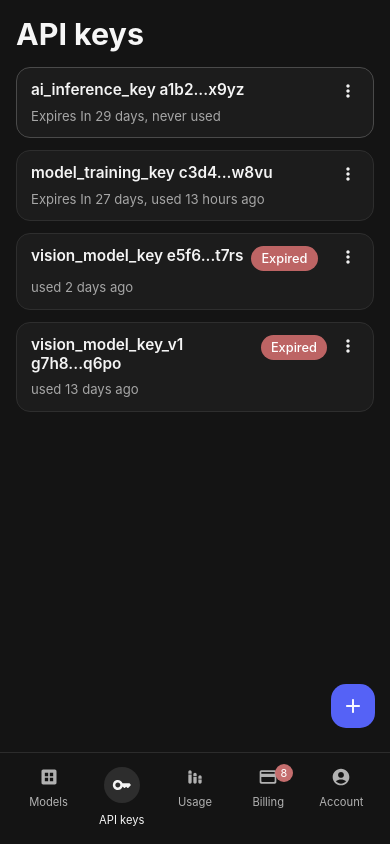
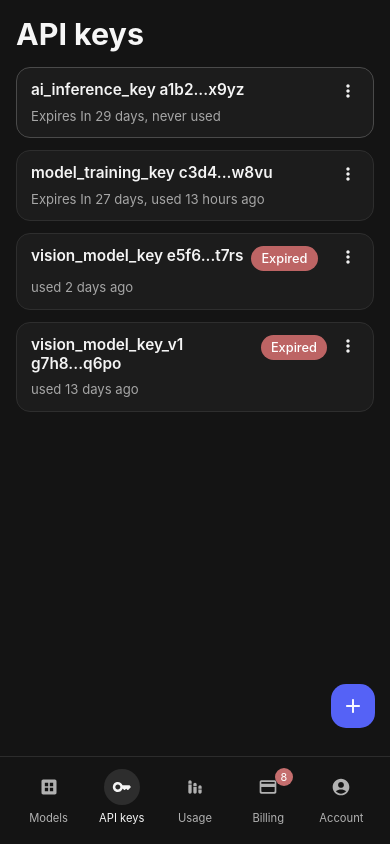
Before and after one commit to krylatkin/test-task-api-keys, a React (Vite) app: page / in a window 390 px wide. Built offline with nearby package versions, Linux system fonts and the light colour scheme.

Commit message:
Style Fixes

```diff
--- a/src/App.css
+++ b/src/App.css
@@ -632,21 +632,28 @@
     position: relative;
     display: grid;
     justify-items: center;
-    gap: 8px;
+    grid-template-rows: 36px auto;
+    align-content: start;
+    gap: 6px;
     color: #b1b1b1;
     font-size: 0.7rem;
     min-width: 0;
-    padding-top: 2px;
+    padding-top: 0;
   }
 
   .mobile-nav__link[aria-current='page'] {
     color: #f5f5f5;
   }
 
-  .mobile-nav__link[aria-current='page'] .mobile-nav__icon {
+  .mobile-nav__icon {
     width: 36px;
     height: 36px;
     border-radius: 18px;
+    align-items: center;
+    justify-content: center;
+  }
+
+  .mobile-nav__link[aria-current='page'] .mobile-nav__icon {
     background: #2d2d2d;
   }
 
@@ -680,8 +687,4 @@
   .mobile-nav__text {
     white-space: nowrap;
   }
-
-  .mobile-nav__link[aria-current='page'] .mobile-nav__text {
-    transform: translateY(2px);
-  }
 }
```
